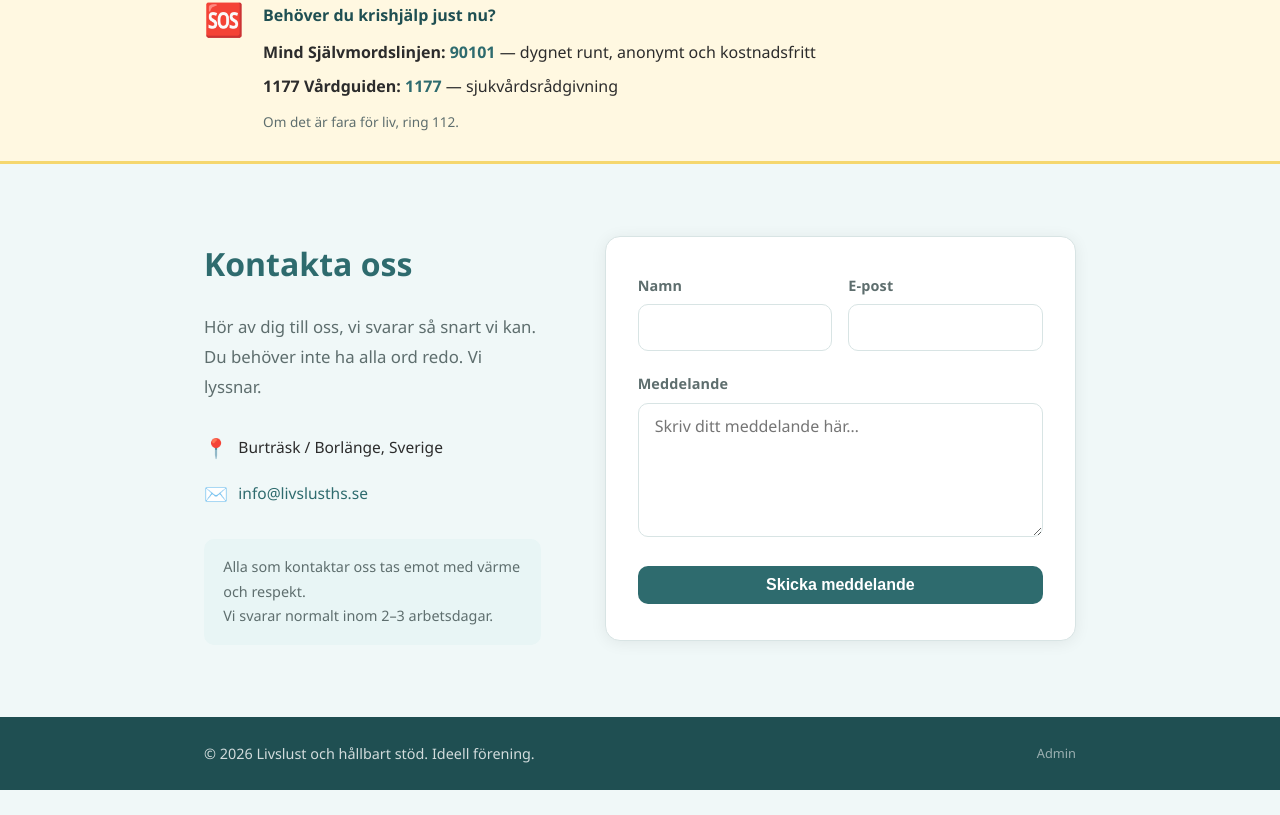
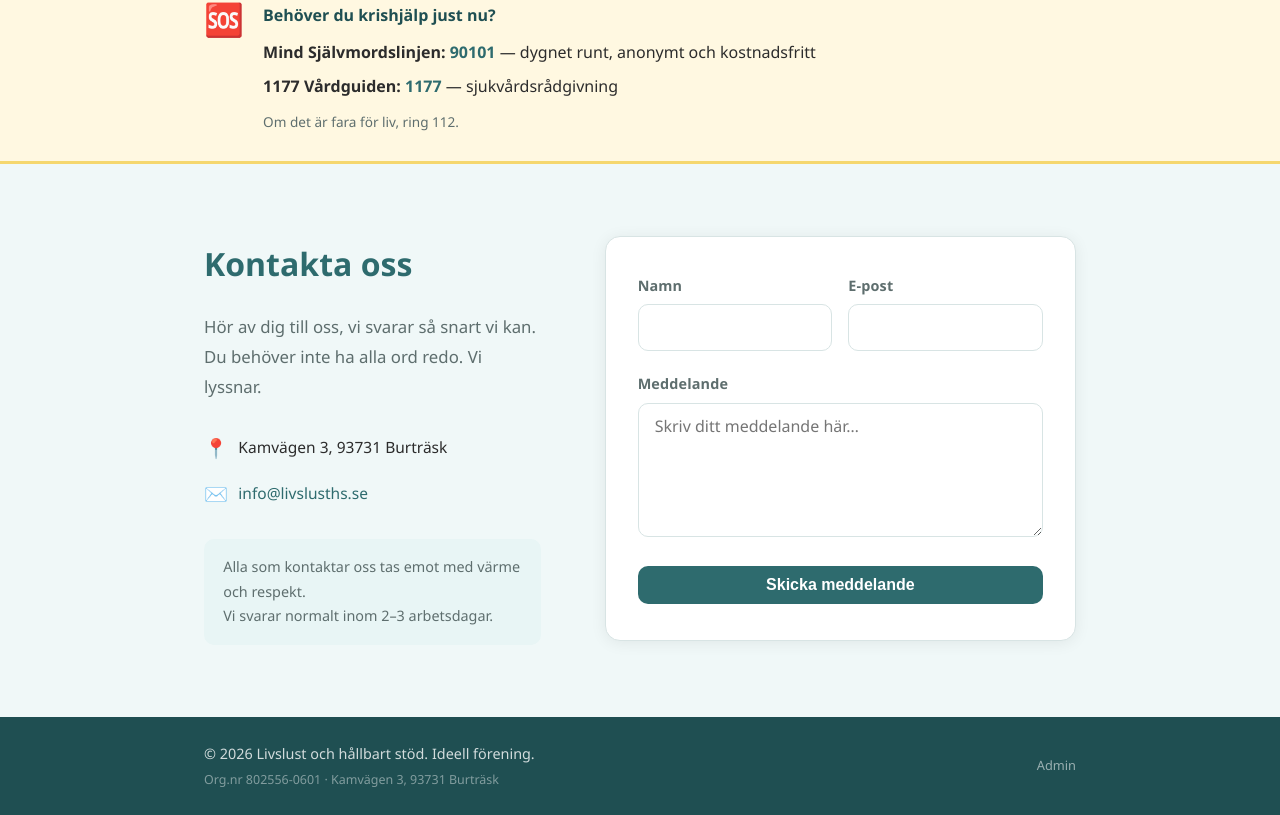
Before and after one commit to HammerOfSteel/livlust_website, a React (Vite) app in the folder frontend/: page / in a window 1280 px wide. Shown: the part 2883-3698 px from the top of the page. Before the commit the page ends 3673 px from the top, so only its background shows below. Built offline with nearby package versions, Linux system fonts and the light colour scheme; no server answers.

Commit message:
feat: update Facebook link, full address, add org number to footer

```diff
--- a/frontend/src/components/Footer.css
+++ b/frontend/src/components/Footer.css
@@ -13,6 +13,17 @@
   gap: 0.5rem;
 }
 
+.footer-left {
+  display: flex;
+  flex-direction: column;
+  gap: 0.2rem;
+}
+
+.footer-org {
+  font-size: 0.78rem;
+  opacity: 0.55;
+}
+
 .footer-admin-link {
   color: rgba(255,255,255,0.55);
   font-size: 0.8rem;
--- a/frontend/src/components/Footer.tsx
+++ b/frontend/src/components/Footer.tsx
@@ -9,7 +9,10 @@ export default function Footer() {
   return (
     <footer className="site-footer">
       <div className="container footer-inner">
-        <p>{t('footer.rights', { year })}</p>
+        <div className="footer-left">
+          <p>{t('footer.rights', { year })}</p>
+          <p className="footer-org">Org.nr 802556-0601 &middot; Kamvägen 3, 93731 Burträsk</p>
+        </div>
         <a
           href={`${CMS_URL}/admin`}
           target="_blank"
--- a/frontend/src/components/Hero.tsx
+++ b/frontend/src/components/Hero.tsx
@@ -82,7 +82,7 @@ export default function Hero() {
           </svg>
         </a>
         <a
-          href="https://www.facebook.com/61573448770819/"
+          href="https://www.facebook.com/61572334714535"
           target="_blank"
           rel="noopener noreferrer"
           className="hero-social-link hero-social-facebook"
--- a/frontend/src/i18n/en.json
+++ b/frontend/src/i18n/en.json
@@ -35,7 +35,7 @@
     "sending": "Sending…",
     "success": "Thank you for your message. We will get back to you as soon as we can.",
     "error": "Something went wrong. Please try again in a moment.",
-    "address": "Burträsk / Borlänge, Sweden",
+    "address": "Kamvägen 3, 93731 Burträsk",
     "emailAddress": "info@livslusths.se"
   },
   "footer": {
--- a/frontend/src/i18n/sv.json
+++ b/frontend/src/i18n/sv.json
@@ -35,7 +35,7 @@
     "sending": "Skickar…",
     "success": "Tack för ditt meddelande. Vi återkommer till dig så snart vi kan.",
     "error": "Något gick fel. Försök igen om en stund.",
-    "address": "Burträsk / Borlänge, Sverige",
+    "address": "Kamvägen 3, 93731 Burträsk",
     "emailAddress": "info@livslusths.se"
   },
   "footer": {
```
